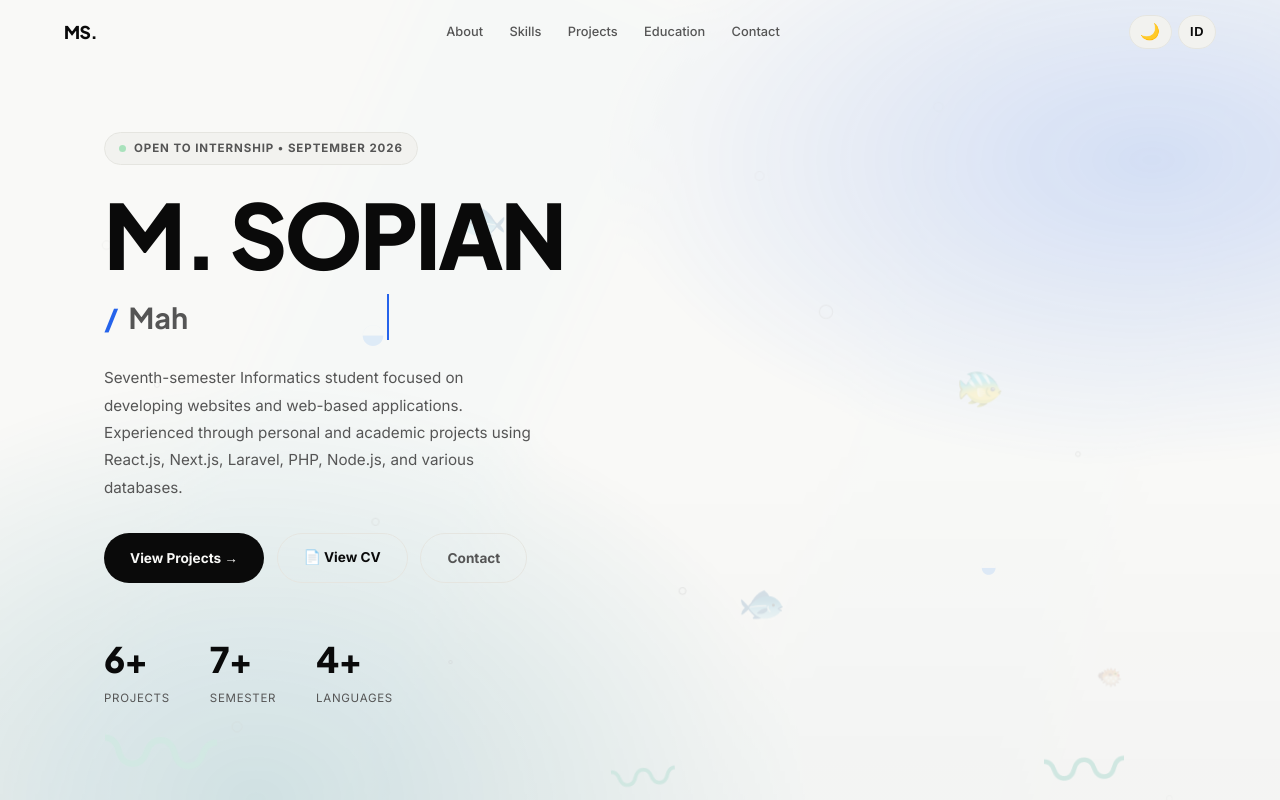
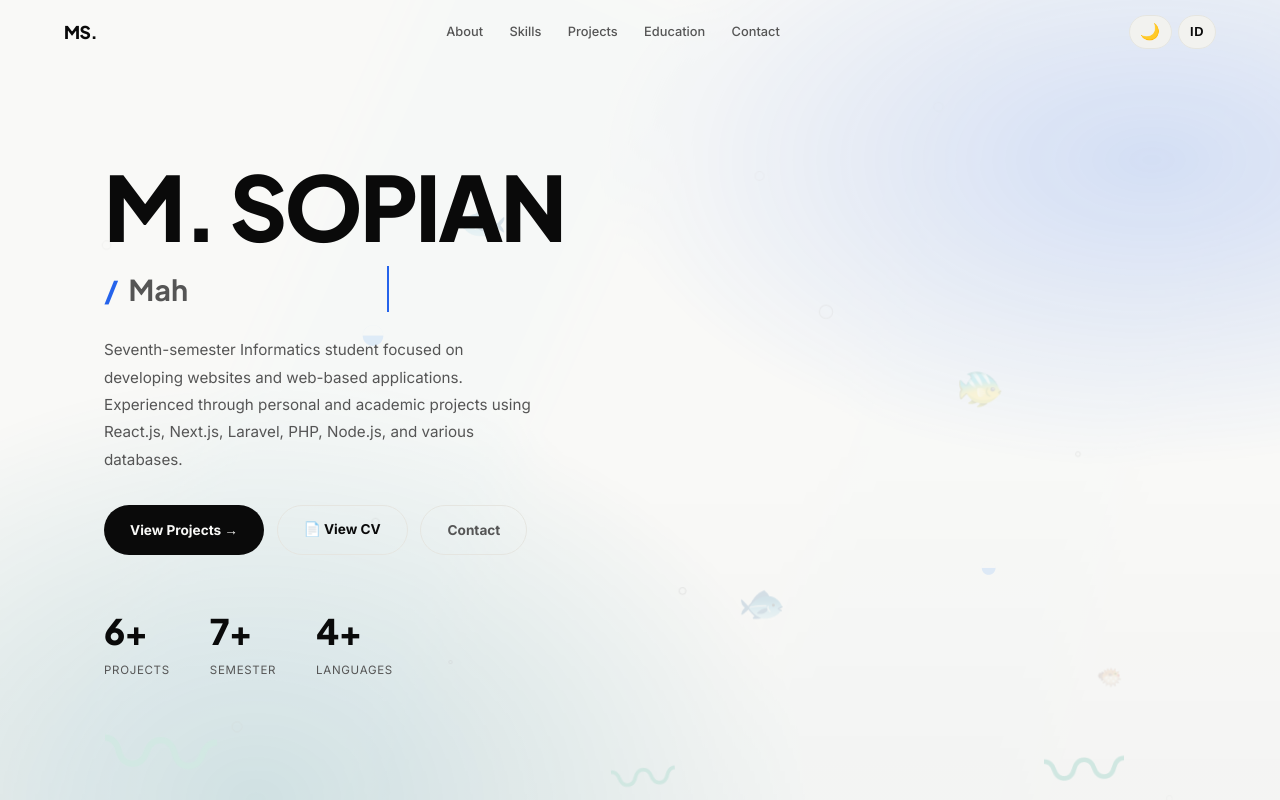
Before and after one commit to piongs/portofoliopiongs, a React (Vite) app: page / in a window 1280 px wide. Shown: the top 800 px of the page. Built offline with nearby package versions, Linux system fonts and the light colour scheme.

Commit message:
Remove internship badge and enlarge hero photo

```diff
--- a/src/App.jsx
+++ b/src/App.jsx
@@ -266,16 +266,6 @@ export default function App(){
         padding:'100px 5% 60px',maxWidth:'1200px',margin:'0 auto'}}>
         <div style={{width:'100%',display:'grid',gridTemplateColumns:'1fr auto',gap:'3rem',alignItems:'center'}}>
           <div>
-            <div style={{animation:'fadeUp .8s ease both'}}>
-              <div style={{display:'inline-flex',alignItems:'center',gap:'8px',
-                background:'var(--tag)',border:'1px solid var(--border)',
-                fontSize:'0.72rem',fontWeight:700,letterSpacing:'0.08em',textTransform:'uppercase',
-                padding:'6px 14px',borderRadius:'999px',marginBottom:'1.5rem',color:'var(--text2)'}}>
-                <span style={{width:'7px',height:'7px',borderRadius:'50%',background:'#22C55E',
-                  animation:'pulse 2s infinite',display:'inline-block'}}/>
-                {lang==='en'?'OPEN TO INTERNSHIP • SEPTEMBER 2026':'MENCARI MAGANG • AGUSTUS 2026'}
-              </div>
-            </div>
             <div style={{animation:'fadeUp .8s ease .1s both'}}>
               <h1 style={{fontFamily:"'Plus Jakarta Sans',sans-serif",
                 fontSize:'clamp(2.8rem,7vw,6rem)',fontWeight:800,lineHeight:1.0,
@@ -333,7 +323,7 @@ export default function App(){
           </div>
           {/* Photo */}
           <div style={{animation:'fadeIn 1s ease .3s both',flexShrink:0}}>
-            <div style={{width:'clamp(190px,24vw,280px)',height:'clamp(190px,24vw,280px)',borderRadius:'50%',
+            <div style={{width:'clamp(220px,30vw,360px)',height:'clamp(220px,30vw,360px)',borderRadius:'50%',
               border:'3px solid var(--border)',overflow:'hidden',
               background:'linear-gradient(135deg,#EFF6FF,#F0FDF4)',
               display:'flex',alignItems:'center',justifyContent:'center',
```
